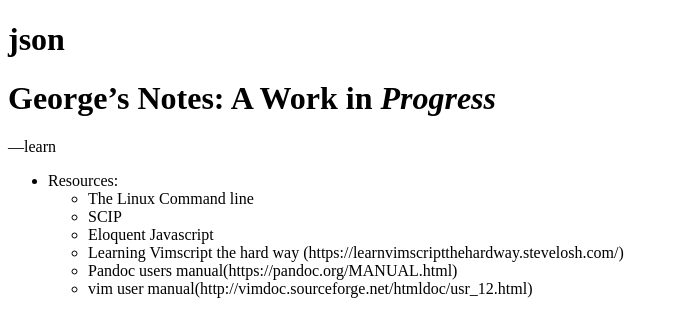
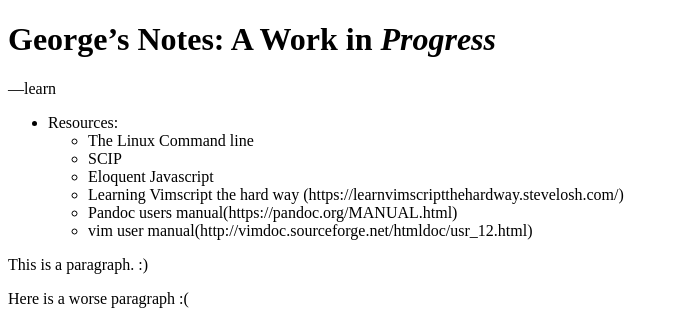
Before and after one commit to FuriousGeorge94/FuriousGeorge94.github.io, a plain HTML site: page index.html in a window 1280 px wide. Shown: the top 311 px of the page, without its empty margins (0-680 px from the left). Drawn offline with Linux system fonts and the light colour scheme.

Commit message:
actually fixed html

```diff
--- a/index.html
+++ b/index.html
@@ -80,7 +80,6 @@
 </head>
 <body>
 <header id="title-block-header">
-<h1 class="title">json</h1>
 </header>
 <h1 id="georges-notes-a-work-in-progress">George’s Notes: A Work in <strong><em>Progress</em></strong></h1>
 <p>—learn</p>
```
